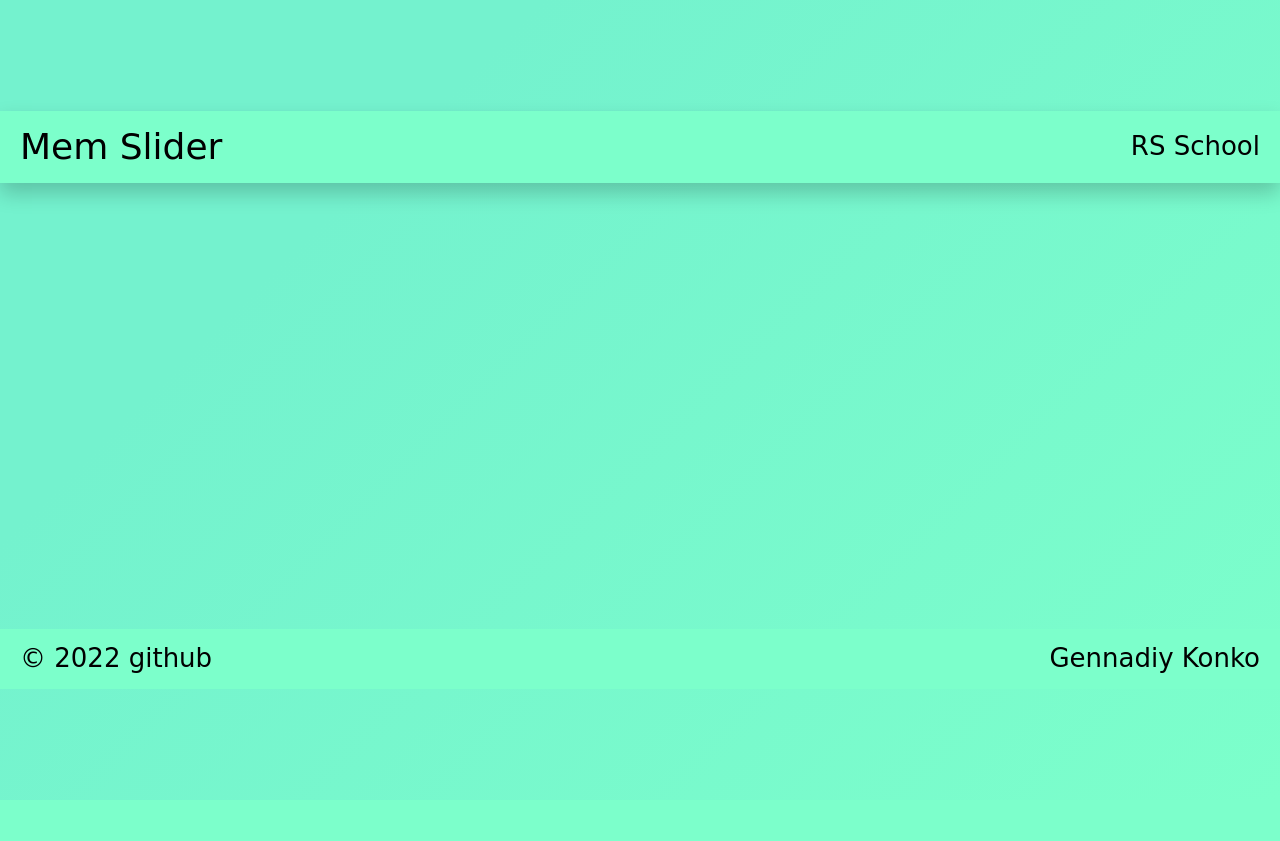
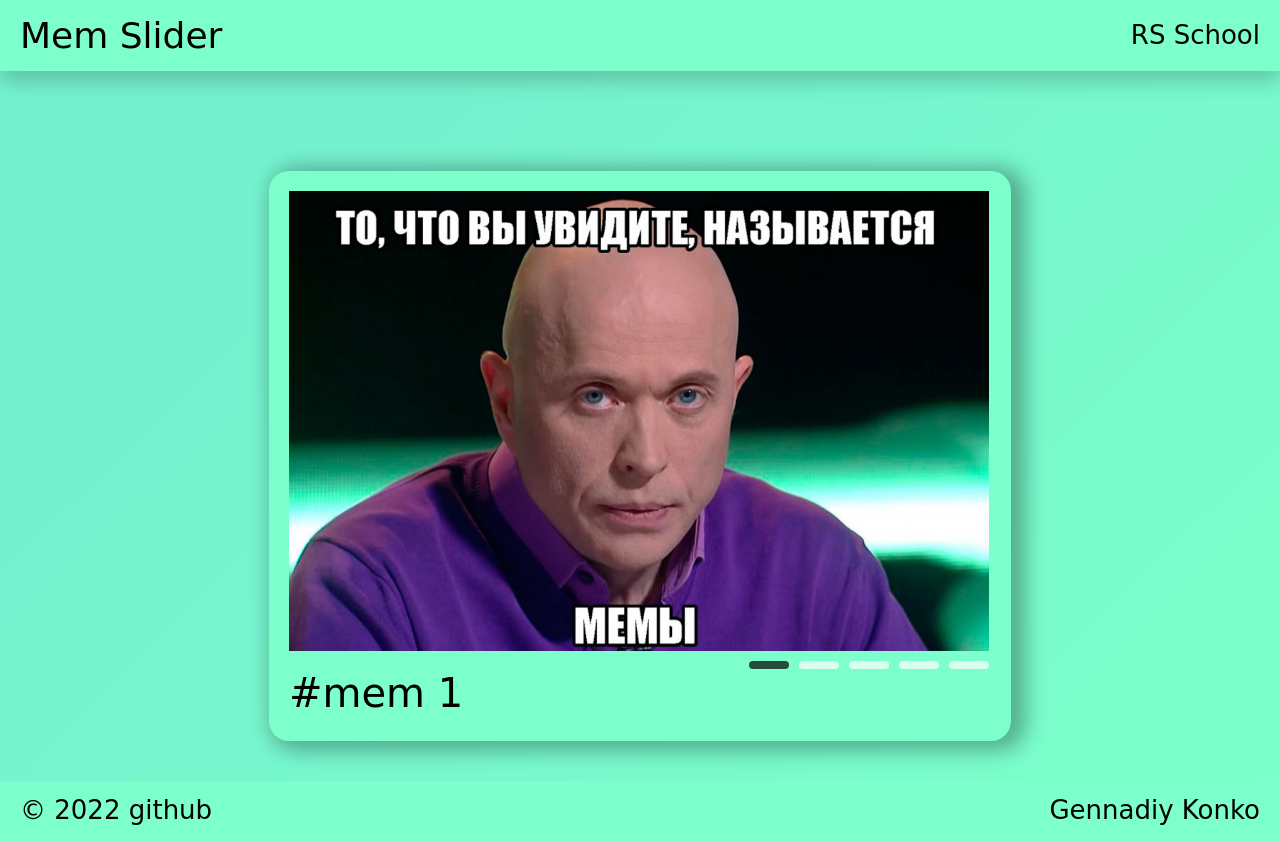
Before and after one commit to GenDev-1001/cssMemSlider, a plain HTML site: page cssMemSlider/index.html in a window 1280 px wide. Before the commit the page ends 800 px from the top, so only its background shows below. Drawn offline with Linux system fonts and the light colour scheme; a web font is replaced by a local one.

Commit message:
feat: added section main (Mon, May 16, 2022 03:17:42 PM)

```diff
--- a/cssMemSlider/css/style.css
+++ b/cssMemSlider/css/style.css
@@ -85,6 +85,167 @@ body {
 /*main*/
 
 
+.main {
+    flex-grow: 1;
+    width: 950rem;
+    margin: 0 auto;
+}
+
+
+.slider__inner {
+    width: 100%;
+    background: var(--color-green);
+    border-radius: 20rem;
+    box-shadow: 8rem 3rem 20rem 7rem rgb(0 0 0 / 30%);
+    padding: 20rem;
+    max-width: calc(700rem + 5rem * 2 + 16rem * 2);
+    color: var(--color-white);
+    margin: 0 auto;
+    font-size: 16rem;
+    display: grid;
+    grid-template-columns: 1fr repeat(5, 50rem);
+    align-items: start;
+    align-self: center;
+}
+
+
+.slider__items {
+    grid-column-start: 1;
+    grid-column-end: 7;
+    grid-row-start: 1;
+    grid-row-end: 2;
+    line-height: 0;
+    margin-bottom: 10rem;
+    width: 700rem;
+    overflow: hidden;
+    display: flex;
+}
+
+
+.slider__content-texts {
+    grid-column-start: 1;
+    grid-column-end: 2;
+    grid-row-start: 2;
+    grid-row-end: 3;
+    line-height: 24rem;
+    width: 700rem;
+    display: flex;
+    overflow: hidden;
+}
+
+.slider__navigation-label {
+    display: block;
+    cursor: pointer;
+    z-index: 1;
+    height: 8rem;
+    width: 40rem;
+    background-color: var(--color-white);
+    opacity: .7;
+    border-radius: 20rem;
+    transition: transform .4s ease-in;
+    color: var(--color-white);
+    grid-column-start: 2;
+    margin-left: -240rem;
+}
+
+.slider__navigation-label:nth-child(2) {
+    grid-column-start: 2;
+    grid-column-end: 3;
+}
+
+.slider__navigation-label:nth-child(4) {
+    grid-column-start: 3;
+    grid-column-end: 4;
+}
+
+.slider__navigation-label:nth-child(6) {
+    grid-column-start: 4;
+    grid-column-end: 5;
+}
+
+.slider__navigation-label:nth-child(8) {
+    grid-column-start: 5;
+    grid-column-end: 6;
+}
+
+.slider__navigation-label:nth-child(10) {
+    grid-column-start: 6;
+    grid-column-end: 7;
+}
+
+.slider__navigation-label:after {
+    content: "";
+    width: 50rem;
+    height: 30rem;
+    background: transparent;
+    border-radius: 20rem;
+    display: block;
+}
+
+.slider__radio {
+    display: none;
+}
+
+
+input[name='radiobutton']:checked + label {
+    background: var(--color-black);
+    box-sizing: border-box;
+}
+
+
+.slider__item-content {
+    min-width: 700rem;
+}
+
+.slider__text {
+    min-width: 700rem;
+    transition: margin 1s;
+    padding-top: 20rem;
+    height: 50rem;
+}
+
+.slider__item-img,
+.slides-text__span {
+    max-width: 700rem;
+    height: 460rem;
+    object-fit: cover;
+}
+
+.slider__navigation-label:hover {
+    opacity: 1;
+    transform: scale(1.1);
+}
+
+.slides-text__span {
+    display: block;
+    font-size: 40rem;
+    color: var(--color-black);
+}
+
+.slider__item-content {
+    transition: margin 1s;
+}
+
+#slider__item-1:checked ~ .slider__items div:nth-child(1) {
+    margin-left: calc(0 * 100%);
+}
+
+#slider__item-2:checked ~ .slider__items div:nth-child(1) {
+    margin-left: calc(-1 * 100%);
+}
+
+#slider__item-3:checked ~ .slider__items div:nth-child(1) {
+    margin-left: calc(-2 * 100%);
+}
+
+#slider__item-4:checked ~ .slider__items div:nth-child(1) {
+    margin-left: calc(-3 * 100%);
+}
+
+#slider__item-5:checked ~ .slider__items div:nth-child(1) {
+    margin-left: calc(-4 * 100%);
+}
+
 /*footer*/
 
 .footer {
--- a/cssMemSlider/index.html
+++ b/cssMemSlider/index.html
@@ -31,7 +31,88 @@
       </div>
     </header>
 
-    <main class="main"></main>
+    <main class="main">
+      <div class="container">
+        <div class="slider__inner">
+          <input
+            id="slider__item-1"
+            class="slider__radio"
+            type="radio"
+            name="radiobutton"
+            value="slider-1"
+            checked
+          />
+          <label class="slider__navigation-label" for="slider__item-1"></label>
+          <input
+            id="slider__item-2"
+            class="slider__radio"
+            type="radio"
+            name="radiobutton"
+            value="slider-2"
+          />
+          <label class="slider__navigation-label" for="slider__item-2"></label>
+          <input
+            id="slider__item-3"
+            class="slider__radio"
+            type="radio"
+            name="radiobutton"
+            value="slider-3"
+          />
+          <label class="slider__navigation-label" for="slider__item-3"></label>
+          <input
+            id="slider__item-4"
+            class="slider__radio"
+            type="radio"
+            name="radiobutton"
+            value="slider-4"
+          />
+          <label class="slider__navigation-label" for="slider__item-4"></label>
+          <input
+            id="slider__item-5"
+            class="slider__radio"
+            type="radio"
+            name="radiobutton"
+            value="slider-5"
+          />
+          <label class="slider__navigation-label" for="slider__item-5"></label>
+
+          <div class="slider__items">
+            <div class="slider__item-content slider-1">
+              <img class="slider__item-img" src="./assets/img/1.jpg" />
+            </div>
+            <div class="slider__item-content slider-2">
+              <img class="slider__item-img" src="./assets/img/2.jpg" />
+            </div>
+            <div class="slider__item-content slider-3">
+              <img class="slider__item-img" src="./assets/img/3.jpg" />
+            </div>
+            <div class="slider__item-content slider-4">
+              <img class="slider__item-img" src="./assets/img/4.jpg" />
+            </div>
+            <div class="slider__item-content slider-5">
+              <img class="slider__item-img" src="./assets/img/5.jpg" />
+            </div>
+          </div>
+          <div class="slider__items slider__content-texts">
+            <div class="slider__text">
+              <span class="slides-text__span">#mem 1</span>
+            </div>
+            <div class="slider__text">
+              <span class="slides-text__span">#mem 2</span>
+            </div>
+            <div class="slider__text">
+              <span class="slides-text__span">#mem 3</span>
+            </div>
+            <div class="slider__text">
+              <span class="slides-text__span">#mem 4</span>
+            </div>
+            <div class="slider__text">
+              <span class="slides-text__span">#mem 5</span>
+            </div>
+          </div>
+        </div>
+      </div>
+    </main>
 
     <footer class="footer">
       <div class="footer__container">
```
